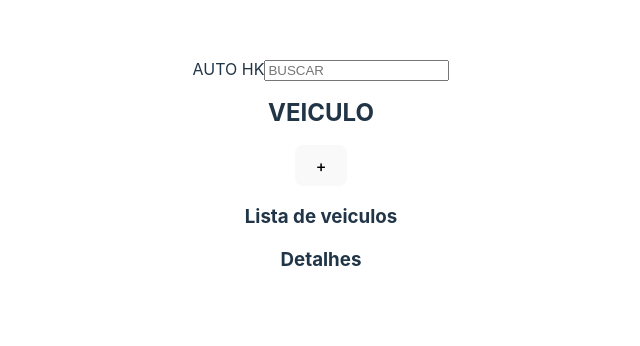
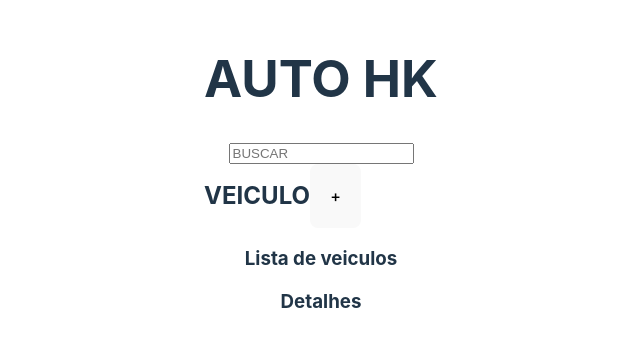
Before and after one commit to DiogoRodriguees/AUTO_HK, a React (Vite) app in the folder client/: page / in a window 1280 px wide. Shown: the part 226-572 px from the top of the page, without its empty margins (319-959 px from the left). Built offline with nearby package versions, Linux system fonts and the light colour scheme.

Commit message:
componentização iniciada

```diff
--- a/client/src/App.jsx
+++ b/client/src/App.jsx
@@ -1,32 +1,20 @@
 import { useState } from 'react'
 import reactLogo from './assets/react.svg'
 import './App.css'
+import AddVeiculo from './components/AddVeiculo';
+import BuscaVeiculo from './components/BuscaVeiculo';
+import ListaVeiculo from './components/ListaVeiculo';
 
 function App() {
   const [count, setCount] = useState(0)
 
   return (
     <div className="App">
-      <header>AUTO HK
-        <input type="text" placeholder='BUSCAR'/>
-      </header>
+      <BuscaVeiculo/>
       <div>
-        <div>
-          <h2>VEICULO</h2>
-          <button>+</button>
-        </div>
+        <AddVeiculo/>
 
-        <div>
-          <div>
-            <h3>Lista de veiculos</h3>
-          </div>
-          <div>
-            <h3>Detalhes</h3>
-            <ul>
-              {/* cards com os carros */}
-            </ul>
-          </div>
-        </div>
+        <ListaVeiculo/>
       </div>
 
     </div>
--- /dev/null
+++ b/client/src/components/AddVeiculo/index.jsx
@@ -0,0 +1,12 @@
+import "./style.css"
+
+export default function AddVeiculo(){
+    return (
+        <div className="busca-container">
+            <h2>VEICULO</h2>
+            <button>+</button>
+        </div>
+    )
+
+
+}
--- /dev/null
+++ b/client/src/components/AddVeiculo/style.css
@@ -0,0 +1,4 @@
+.busca-container{
+    display: flex;
+    flex-direction: row;
+}
--- /dev/null
+++ b/client/src/components/BuscaVeiculo/index.jsx
@@ -0,0 +1,8 @@
+export default function BuscaVeiculo(){
+    return (
+        <header>
+            <h1>AUTO HK</h1>
+            <input type="text" placeholder='BUSCAR' />
+        </header>
+    )
+}
--- /dev/null
+++ b/client/src/components/ListaVeiculo/index.jsx
@@ -0,0 +1,15 @@
+export default function ListaVeiculo(){
+    return (
+        <div>
+            <div>
+                <h3>Lista de veiculos</h3>
+            </div>
+            <div>
+                <h3>Detalhes</h3>
+                <ul>
+                    {/* cards com os carros */}
+                </ul>
+            </div>
+        </div>
+    )
+}
```
Also changed, not shown: client/src/components/BuscaVeiculo/style.css (added), client/src/components/ListaVeiculo/style.css (added).
